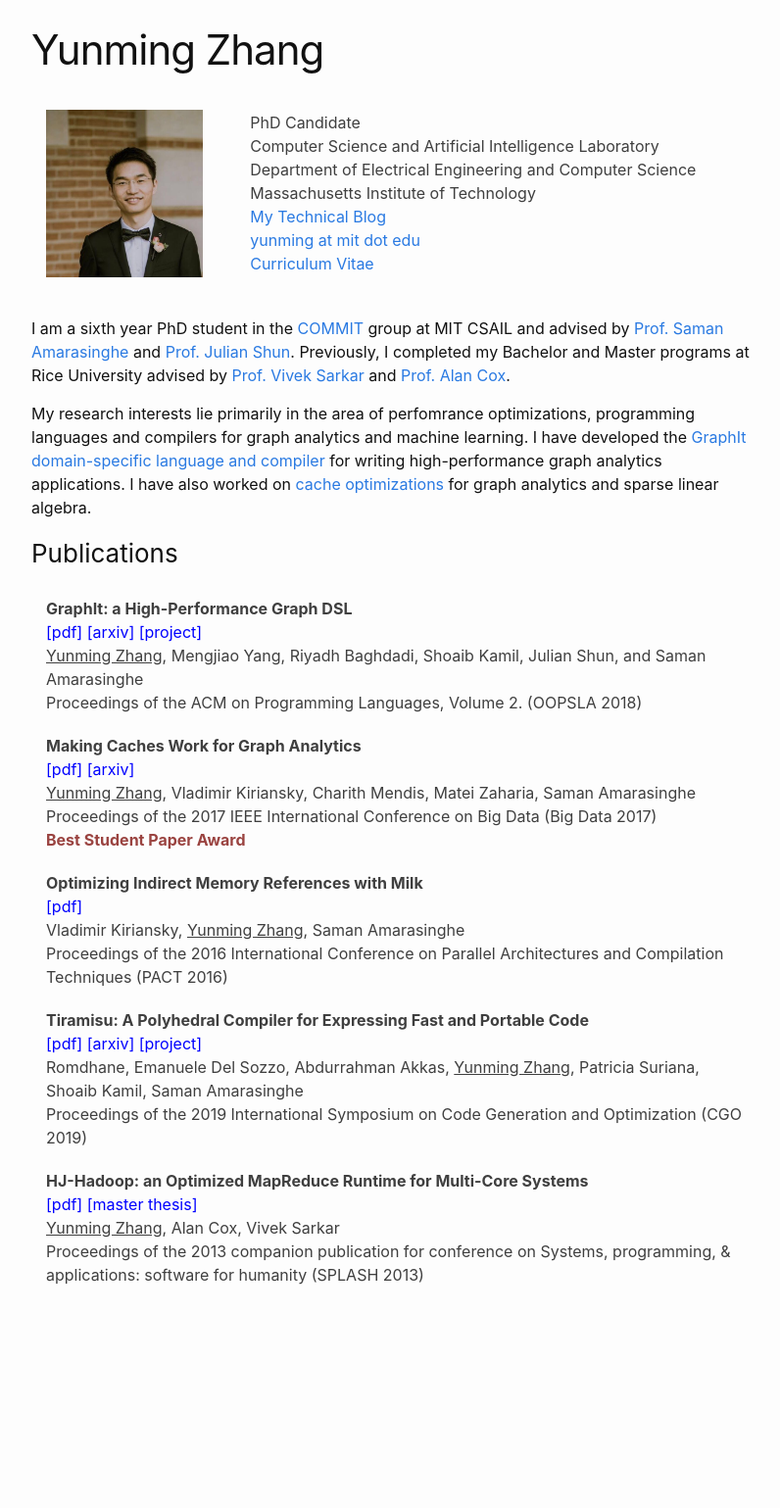
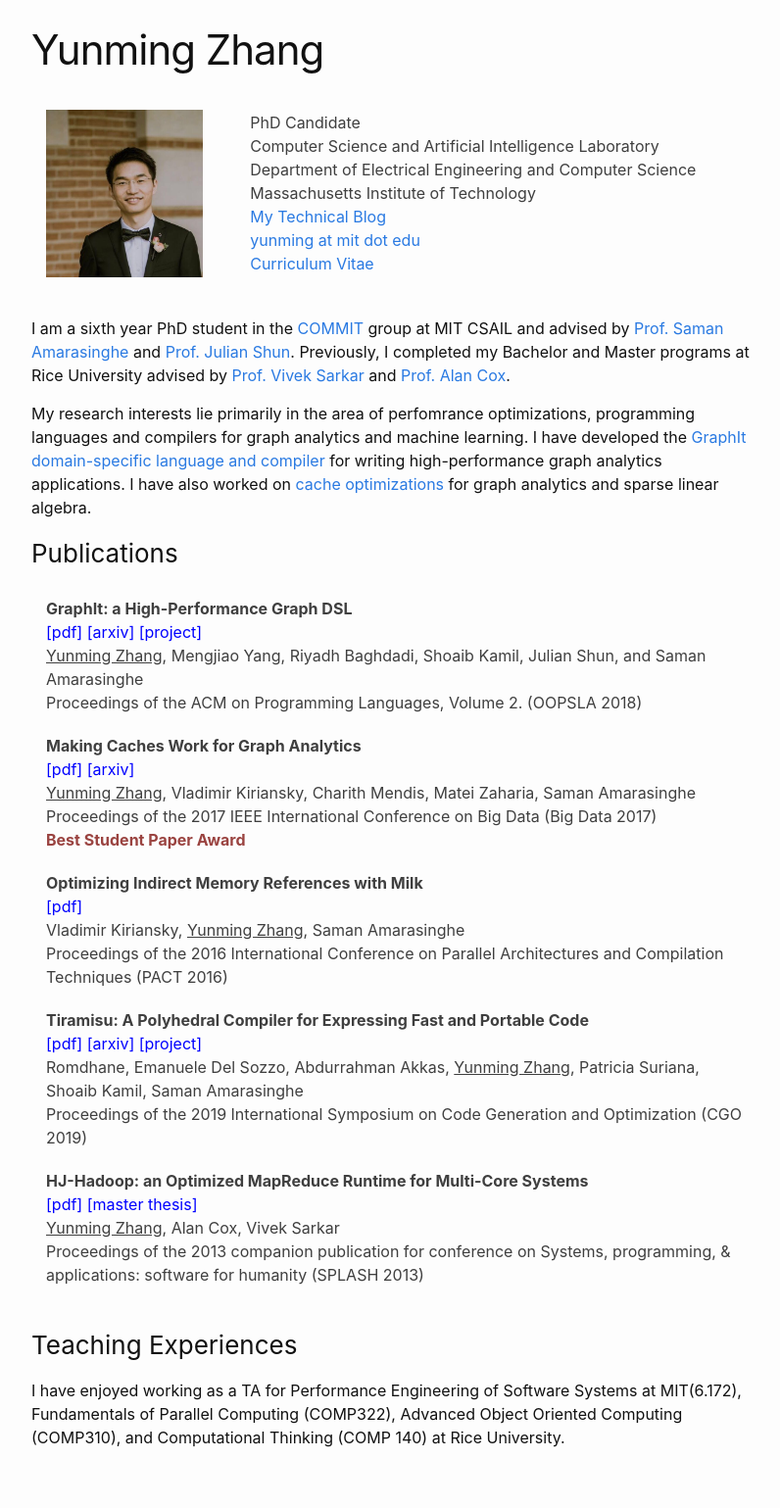
Before and after one commit to yunmingzhang17/yunmingzhang17.github.io, a Jekyll site: the page built from index.md, in a window 1280 px wide. Shown: the whole page at 98% size, without its empty margins (238-1034 px from the left). Built offline with Jekyll 4.4.1, drawn with Linux system fonts in a browser that asks for light colours; before the commit the page ends 1383 px from its top, so only the background shows below that.

Commit message:
adding teaching experiences and the resume pdf

```diff
--- a/_includes/main.html
+++ b/_includes/main.html
@@ -85,3 +85,6 @@ My research interests lie primarily in the area of perfomrance optimizations, pr
     </tr>
 
 </table>
+
+<h3>Teaching Experiences</h3>
+I have enjoyed working as a TA for Performance Engineering of Software Systems at MIT(6.172), Fundamentals of Parallel Computing (COMP322), Advanced Object Oriented Computing (COMP310), and Computational Thinking (COMP 140) at Rice University.
```
Also changed, not shown: 5 other files.
